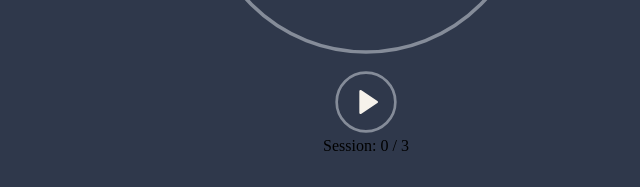
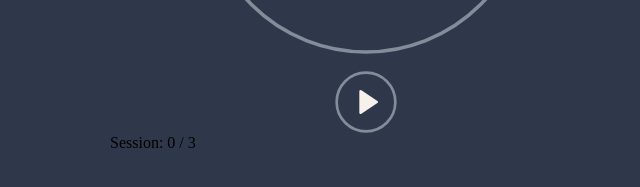
Before and after one commit to fosseddy/pomodoro, a Vue app: page / in a window 1280 px wide. Shown: the part 370-557 px from the top of the page, without its empty margins (274-914 px from the left). Built offline with nearby package versions, Linux system fonts and the light colour scheme.

Commit message:
align button content to the middle

```diff
--- a/src/app.vue
+++ b/src/app.vue
@@ -206,7 +206,8 @@ export default Vue.extend({
           polyline(class="icon--white" stroke-width="2" points="9,8 12,12 9,16")
           polyline(class="icon--white" stroke-width="2" points="13,8 16,12 13,16")
 
-    p Session: {{ sessionCount }} / 3
+    div(style="width: 40%")
+      p Session: {{ sessionCount }} / 3
 </template>
 
 <style scoped lang="scss">
@@ -223,6 +224,10 @@ button {
   cursor: pointer;
   border: none;
   background: none;
+  display: flex;
+  flex-direction: column;
+  align-items: center;
+  justify-content: center;
 
   &:hover {
     opacity: 0.5;
```
